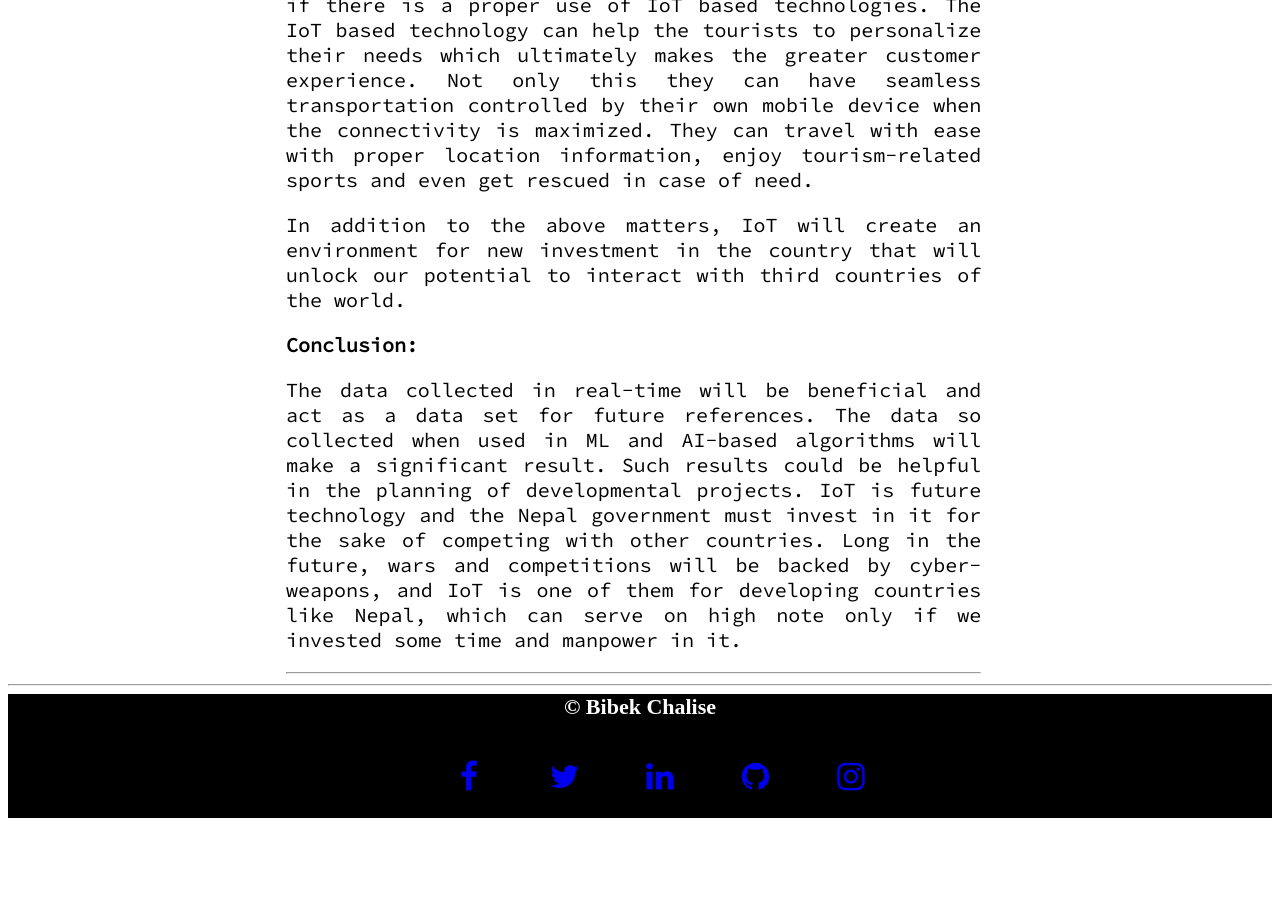
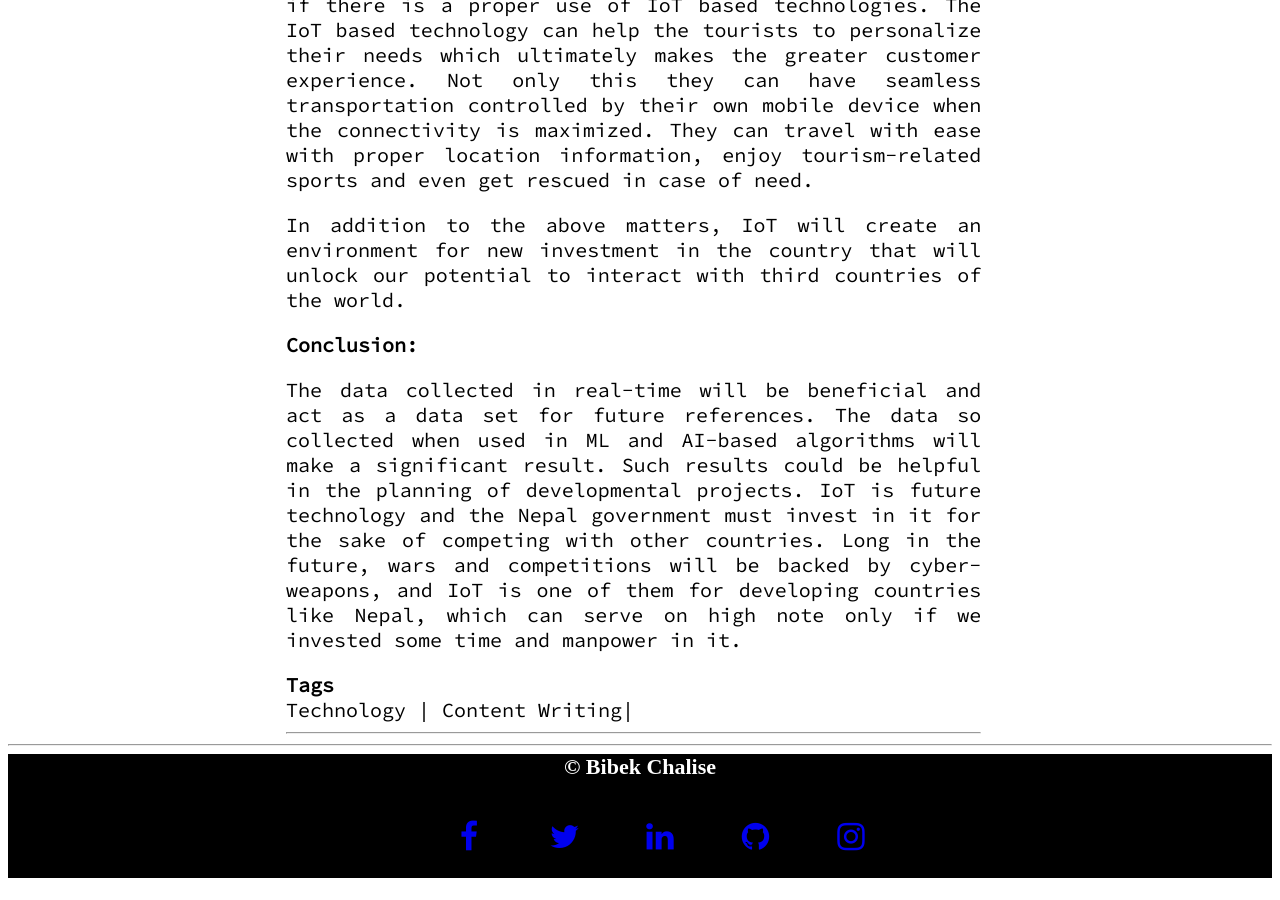
Before and after one commit to bibekebib/jekyll-site, a Jekyll site: the page built from _posts/2020-01-31-why-government-of-Nepal-should-invest-more-on-IoT?.md, in a window 1280 px wide and 900 px high, scrolled down 2440 px. Built offline with Jekyll 4.4.1, drawn with Linux system fonts in a browser that asks for light colours; comment, search, counter and statistics services are not loaded; before the commit the page ends 3280 px from its top, so only the background shows below that.

Commit message:
Tags added for a reason

```diff
--- a/_layouts/post.html
+++ b/_layouts/post.html
@@ -20,6 +20,8 @@
 
 
 
+        <b>Tags</b><br>
+        {{ page.tags.| join:' | '| append: '|' }}
         <hr>
         {% include disqus.html %}
 </div>
```
Also changed, not shown: 5 other files.
